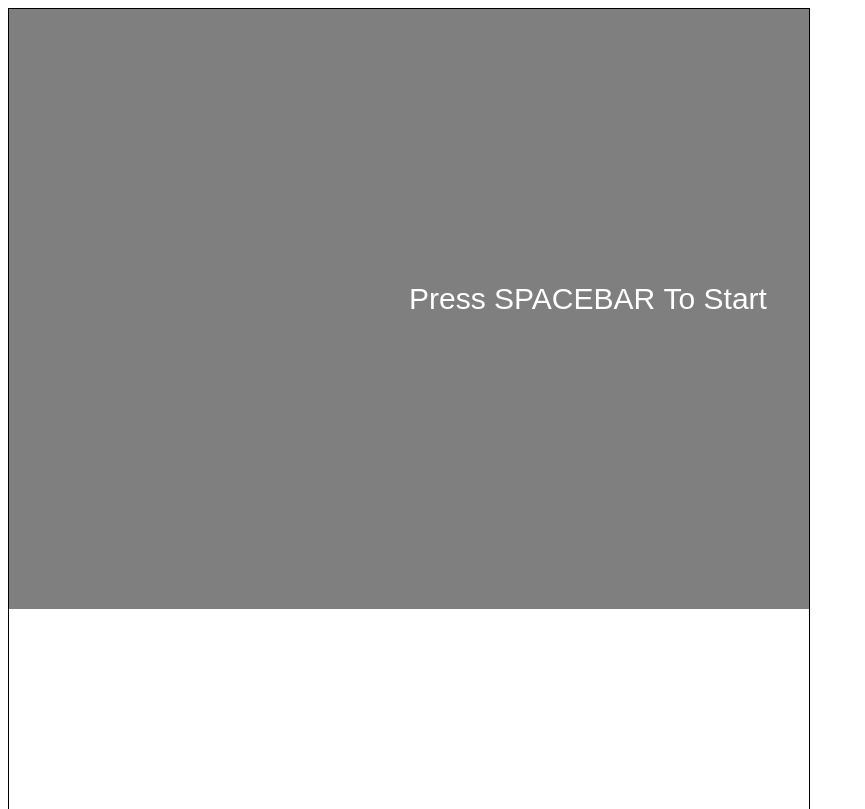
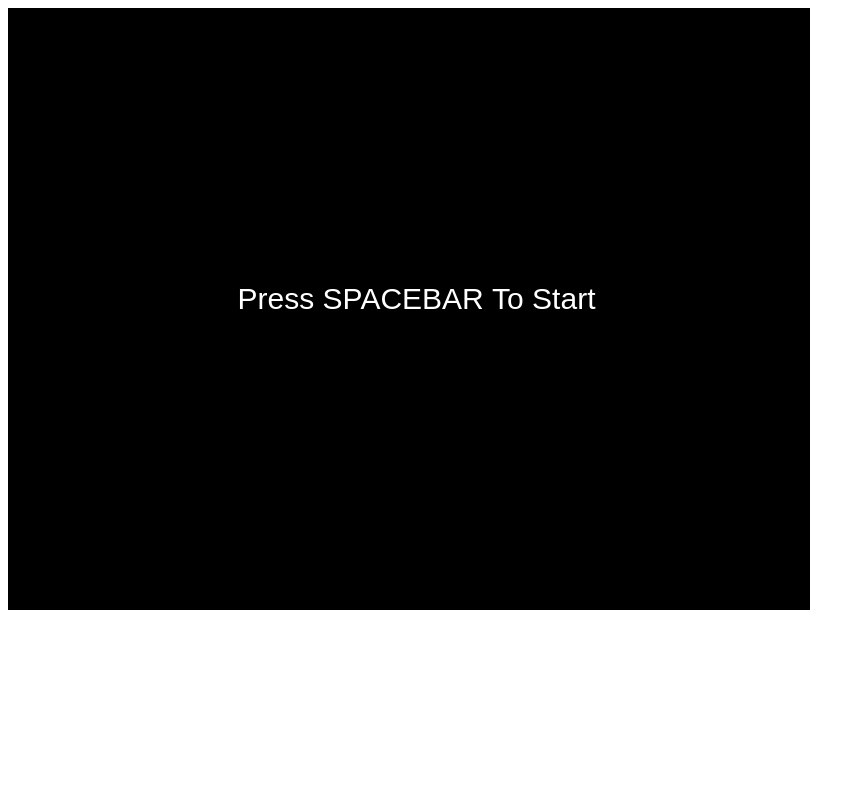
Before and after one commit to FrostyyJeps/BonkGame, a plain HTML site: page index.html in a window 1280 px wide. Shown: the top 809 px of the page, without its empty margins (0-865 px from the left). Drawn offline with Linux system fonts and the light colour scheme.

Commit message:
TAK GLEN! Alting virker som det skal. :)

```diff
--- a/index.html
+++ b/index.html
@@ -28,7 +28,7 @@
     <img id="img_brick" src="assets/images/brick.png">
 
 
-    <canvas id="gameScreen" width="800px" height="800px"></canvas>
+    <canvas id="gameScreen" width="800px" height="600px"></canvas>
 
 
     <script type="module" src="src/index.js"></script>
--- a/src/collisionDetection.js
+++ b/src/collisionDetection.js
@@ -1,11 +1,10 @@
-export function detectCollision(ball, gameObject){
+export function detectCollision(ball, gameObject) {
 
     let bottomOfBall = ball.position.y + ball.size;
-
     let topOfBall = ball.position.y;
 
 
-    let topOfObject = gameObject.position;
+    let topOfObject = gameObject.position.y;
 
     let leftSideOfObject = gameObject.position.x;
 
@@ -13,23 +12,17 @@ export function detectCollision(ball, gameObject){
 
     let bottomOfObject = gameObject.position.y + gameObject.height;
 
+
     if (
-
         bottomOfBall >= topOfObject &&
-
         topOfBall <= bottomOfObject &&
-
-        ball.position.x >= leftSideOfPaddle &&
-
+        ball.position.x >= leftSideOfObject &&
         ball.position.x + ball.size <= rightSideOfObject
-
-        ) {
-
+    )
+    {
         return true;
     }
-
     else {
         return false;
     }
-
 }
--- a/src/game.js
+++ b/src/game.js
@@ -33,7 +33,7 @@ export default class Game {
         this.levels = [level1, level2];
         this.currentLevel = 0;
 
-        new InputHandler(Paddle, this);
+        new InputHandler(this.paddle, this);
 
     }
 
@@ -82,7 +82,7 @@ export default class Game {
 
         );
 
-        this.bricks = this.bricks.filter(brick => !object.markedForDeletion);
+        this.bricks = this.bricks.filter(brick => !brick.markedForDeletion);
     }
 
     draw(ctx) {
@@ -102,14 +102,14 @@ export default class Game {
 
         if (this.gamestate === GAMESTATE.MENU) {
             ctx.rect(0, 0, this.gameWidth, this.gameHeight);
-            ctx.fillStyle = "rgba(0,0,0,0.5)";
+            ctx.fillStyle = "rgba(0,0,0,1)";
             ctx.fill();
 
             ctx.font = "30px Arial";
             ctx.fillStyle = "white";
             ctx.textAllign = "center";
             ctx.fillText("Press SPACEBAR To Start",
-                this.gameWidth / 2,
+                this.gameWidth / 3.5,
                 this.gameHeight / 2
             );
 
--- a/src/index.js
+++ b/src/index.js
@@ -8,12 +8,7 @@ const GAME_HEIGHT = 600;
 
 let game = new Game(GAME_WIDTH, GAME_HEIGHT);
 
-// DEN HER DRILLEDE I SÅ LANGT TID OG VAR SKYLD I INTET VIRKEDE 😡😡
-// paddle.draw(ctx);
-
 let lastTime = 0;
-
-// let imgBall = document.getElementById('img_ball');
 
 function gameLoop(timestamp){
 
--- a/src/levels.js
+++ b/src/levels.js
@@ -1,7 +1,6 @@
 import Brick from "./brick.js";
 
 export function buildLevel(game, level) {
-
     let bricks = [];
 
     level.forEach((row, rowIndex) => {
@@ -14,35 +13,27 @@ export function buildLevel(game, level) {
 
                     x: 80 * brickIndex,
 
-                    y: 75 * 24 * rowIndex
-
+                    y: 75 + 24 * rowIndex
                 };
 
-                bricks.push(new Brick(game, position));
+                bricks.push(new Brick(game, position))
             }
-        });
+        })
     });
 
     return bricks;
-
 }
 
 export const level1 = [
-
-    [0, 0, 1, 0, 1, 0, 0, 1, 0, 0],
+    [0, 1, 0, 1, 0, 1, 0, 1, 0, 1],
     [1, 1, 1, 1, 1, 1, 1, 1, 1, 1],
     [1, 1, 1, 1, 1, 1, 1, 1, 1, 1],
     [1, 1, 1, 1, 1, 1, 1, 1, 1, 1]
-    [0, 0, 0, 0, 0, 0, 0, 1, 0, 0]
-
 ];
 
 export const level2 = [
-
-    [0, 0, 1, 0, 1, 0, 0, 1, 0, 0],
-    [1, 1, 1, 1, 1, 1, 1, 1, 1, 1],
-    [1, 1, 1, 1, 1, 1, 1, 1, 1, 1],
-    [1, 1, 1, 1, 1, 1, 1, 1, 1, 1]
-    [0, 0, 0, 0, 0, 0, 0, 1, 0, 0]
-
+    [0, 1, 1, 0, 1, 1, 0, 1, 1, 0],
+    [1, 1, 1, 1, 0, 1, 1, 1, 1, 1],
+    [1, 1, 1, 0, 1, 0, 1, 1, 1, 1],
+    [1, 1, 0, 1, 1, 1, 0, 1, 1, 1]
 ];
--- a/src/paddle.js
+++ b/src/paddle.js
@@ -28,7 +28,7 @@ export default class Paddle {
     }
 
     draw(ctx) {
-        ctx.fillStyle = '#0f0';
+        ctx.fillStyle = '#000';
         ctx.fillRect(this.position.x, this.position.y, this.width, this.height);
     }
 
```
